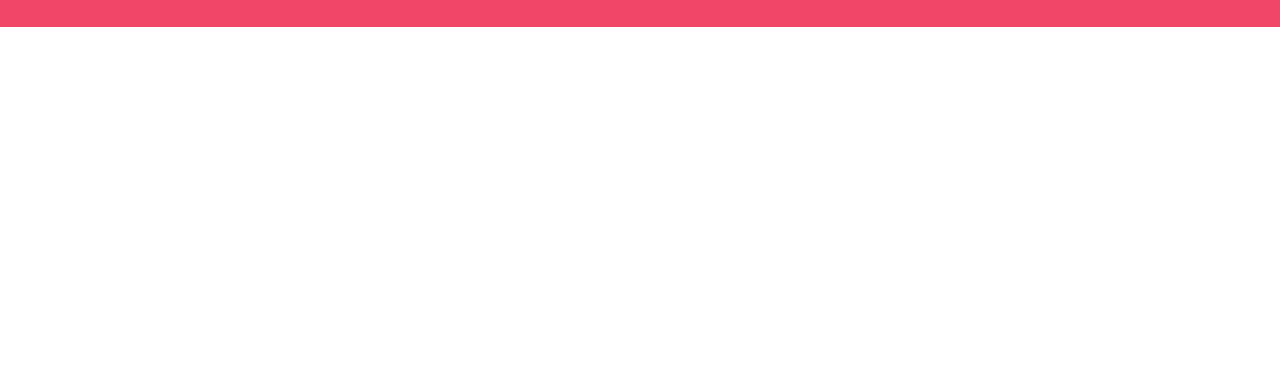
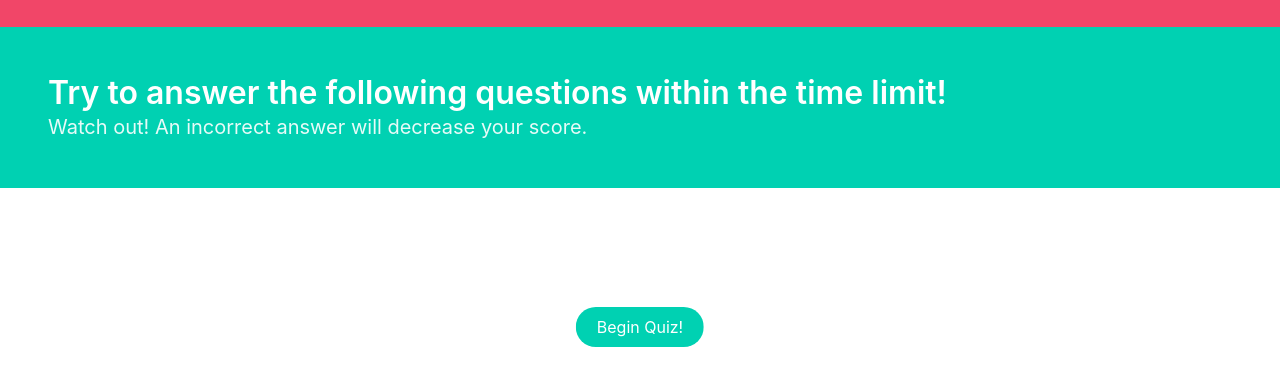
Before and after one commit to wolaki96/CodingQuiz, a plain HTML site: page index.html in a window 1280 px wide. Shown: the part 73-458 px from the top of the page. Drawn offline with nearby package versions, Linux system fonts and the light colour scheme.

Commit message:
added button to begin quiz

```diff
--- a/index.css
+++ b/index.css
@@ -26,3 +26,16 @@ nav{
 
 
 }
+#beginBtn {
+    margin: 0;
+    position: absolute;
+    top: 50%;
+    left: 50%;
+    -ms-transform: translate(-50%, -50%);
+    transform: translate(-50%, -50%);
+
+
+}
+body {
+    background-color: #DBF9FC;
+    }
--- a/index.html
+++ b/index.html
@@ -12,23 +12,35 @@
     <header>
         <nav class="navbar is-danger">
             <h1 class="title is-1"  id="title">Coding Quiz!</h1>
-            <hr class="navbar-divider">
 
-           <a href="highscores.html">
-            <button class="button is-primary is-rounded" id="navBtn">View High Scores</button>
+           <div>
+            <button class="button is-primary is-rounded" id="navBtn">View High Scores
+
+            </button>
+        </div>
+
 
 
           </nav>
     </header>
 
-
-
-
-
-
-
-
-
+    <main>
+        <section class="hero is-primary">
+            <div class="hero-body">
+              <p class="title">
+                Try to answer the following questions within the time limit!
+              </p>
+              <p class="subtitle">
+                Watch out! An incorrect answer will decrease your score.
+              </p>
+            </div>
+          </section>
+          <section>
+            <button class="button is-primary is-rounded" id="beginBtn">
+                Begin Quiz!
+            </button>
+          </section>
+    </main>
 
 
     <script src="./questions.js"></script>
--- a/main.js
+++ b/main.js
@@ -4,6 +4,7 @@ const score = 0;
 const timerEl = document.getElementById("timer");
 var timerInterval;
 var startButton = document.getElementById("startButton");
+
 
 /*start the quiz*/
 function startQuiz() {
```
Also changed, not shown: Capture.PNG (added).
